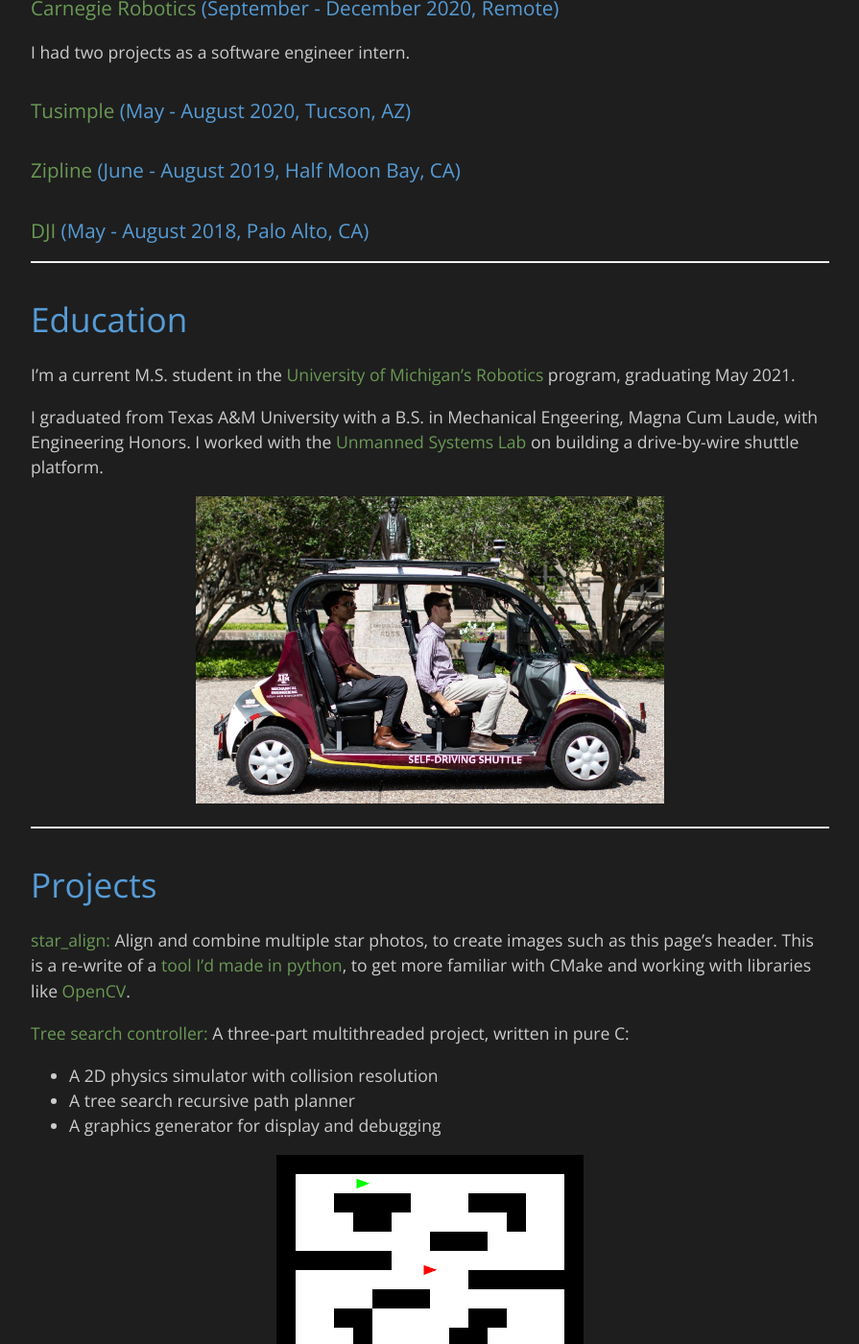
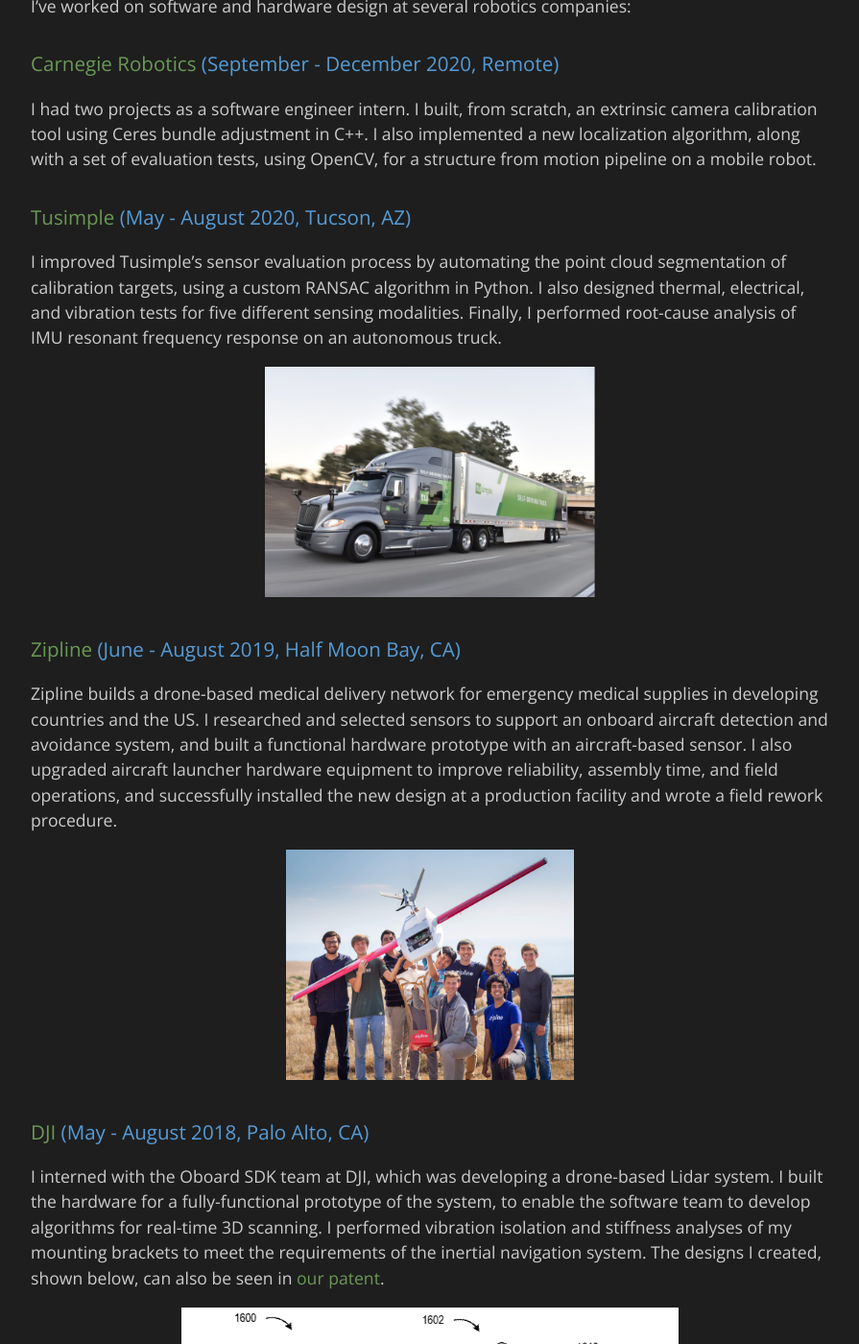
Before and after one commit to bkarwoski/bkarwoski.github.io, a Jekyll site: the page built from index.md, in a window 1280 px wide and 1400 px high, scrolled down 560 px. Shown: the whole window at 96% size, without its empty margins (192-1087 px from the left). Built offline with Jekyll 4.4.1, drawn with Linux system fonts in a browser that asks for light colours; some of the changed text lies outside the part shown.

```diff
--- a/_layouts/default.html
+++ b/_layouts/default.html
@@ -2,7 +2,10 @@
 <html lang="{{ site.lang | default: " en-US" }}">
 
 <head>
-
+  <link rel="apple-touch-icon" sizes="180x180" href="/apple-touch-icon.png">
+  <link rel="icon" type="image/png" sizes="32x32" href="/favicon-32x32.png">
+  <link rel="icon" type="image/png" sizes="16x16" href="/favicon-16x16.png">
+  <link rel="manifest" href="/site.webmanifest">
   {% if site.google_analytics %}
   <script async src="https://www.googletagmanager.com/gtag/js?id={{ site.google_analytics }}"></script>
   <script>
--- a/index.md
+++ b/index.md
@@ -4,21 +4,36 @@ title: Blake Karwoski
 description: Personal Portfolio
 ---
 
-
+Hi! I'm Blake, and I'm a master's student at the University of Michigan studying robotics.
 
 # Experience
 I've worked on software and hardware design at several robotics companies:
 
 ### [Carnegie Robotics](https://carnegierobotics.com/) (September - December 2020, Remote)
-I had two projects as a software engineer intern.
+I had two projects as a software engineer intern. I built, from scratch, an extrinsic camera calibration tool using Ceres bundle adjustment in C++. I also implemented a new localization algorithm, along with a set of evaluation tests, using OpenCV, for a structure from motion pipeline on a mobile robot.
 
 ### [Tusimple](https://www.tusimple.com/) (May - August 2020, Tucson, AZ)
+I improved Tusimple's sensor evaluation process by automating the point cloud segmentation of calibration targets, using a custom RANSAC algorithm in Python. I also designed thermal, electrical, and vibration tests for five different sensing modalities. Finally, I performed root-cause analysis of IMU resonant frequency response on an autonomous truck.
+<p align="center">
+  <img src="tusimple.png" alt="autonomous truck" height="240"/>
+</p>
 
 ### [Zipline](https://flyzipline.com/) (June - August 2019, Half Moon Bay, CA)
+Zipline builds a drone-based medical delivery network for emergency medical supplies in developing countries and the US. I researched and selected sensors to support an onboard aircraft detection and avoidance system, and built a functional hardware prototype with an aircraft-based sensor.
+I also upgraded aircraft launcher hardware equipment to improve reliability, assembly time, and field operations, and successfully installed the new design at a production facility and wrote a field rework procedure.
+<p align="center">
+  <img src="zipline_small.jpg" alt="Zipline" height="240"/>
+</p>
 
 ### [DJI](https://enterprise.dji.com/) (May - August 2018, Palo Alto, CA)
+I interned with the Oboard SDK team at DJI, which was developing a drone-based Lidar system. I built the hardware for a fully-functional prototype of the system, to enable the software team to develop algorithms for real-time 3D scanning. I performed vibration isolation and stiffness analyses of my mounting brackets to meet the requirements of the inertial navigation system. The designs I created, shown below, can also be seen in [our patent](https://patents.google.com/patent/WO2020092179A1/).
+
+<p align="center">
+  <img src="Lidar_mount.png" alt="Drone Lidar" height="640"/>
+</p>
 
 * * *
+
 # Education
 
 I'm a current M.S. student in the [University of Michigan's Robotics](https://robotics.umich.edu/) program, graduating May 2021.
@@ -26,15 +41,13 @@ I'm a current M.S. student in the [University of Michigan's Robotics](https://ro
 I graduated from Texas A&M University with a B.S. in Mechanical Engeering, Magna Cum Laude, with Engineering Honors. I worked with the [Unmanned Systems Lab](https://unmanned.tamu.edu/) on building a drive-by-wire shuttle platform.
 
 <p align="center">
-  <img src="shuttle.jpg" alt="Autonomous Pedestrian Transport" height="320"/>
+  <img src="shuttle.jpg" alt="Autonomous Pedestrian Transport" height="240"/>
 </p>
-
-<!-- ![Autonomous Pedestrian Transport](shuttle.jpg) -->
 
 * * *
 
 # Projects
-[star_align:](https://github.com/bkarwoski/star_align) Align and combine multiple star photos, to create images such as this page's header. This is a re-write of a [tool I'd made in python](https://github.com/bkarwoski/StarStack), to get more familiar with CMake and working with libraries like [OpenCV](https://github.com/opencv/opencv).
+[star_align:](https://github.com/bkarwoski/star_align) Align and combine multiple star photos, to create images like this page's header. This is a re-write of a [tool I'd made in python](https://github.com/bkarwoski/StarStack), to get more familiar with CMake and working with libraries like [OpenCV](https://github.com/opencv/opencv).
 
 [Tree search controller:](https://github.com/bkarwoski/p4r) A three-part multithreaded project, written in pure C:
 * A 2D physics simulator with collision resolution
@@ -47,3 +60,13 @@ I graduated from Texas A&M University with a B.S. in Mechanical Engeering, Magna
 </p>
 
 [Deepfake Detection:](https://arxiv.org/pdf/2006.14749.pdf) I implemented a frequency domain approach for detecting artificially created images, and trained it to classify fake videos from the Celeb-DF dataset.
+
+# Involvement
+
+In my spare time, I supervise events for [Science Olympiad](https://www.soinc.org/) tournaments, a team-based science competition for middle & high school students.
+
+I also helped run [TAMUhack](https://tamuhack.com/), Texas A&M's annual student hackathon. I set up hardware (arduinos, soldering stations, 3D printers) for the event and built trophies & banners.
+
+# Contact
+
+Feel free to reach out! You can reach me at myfirstname.mylastname at gmail dot com.
```
Also changed, not shown: Lidar_mount.png (added), android-chrome-192x192.png (added), android-chrome-512x512.png (added), apple-touch-icon.png (added), favicon-16x16.png (added), favicon-32x32.png (added), favicon.ico (added), site.webmanifest (added), tusimple.png (added), zipline_small.jpg (added).
